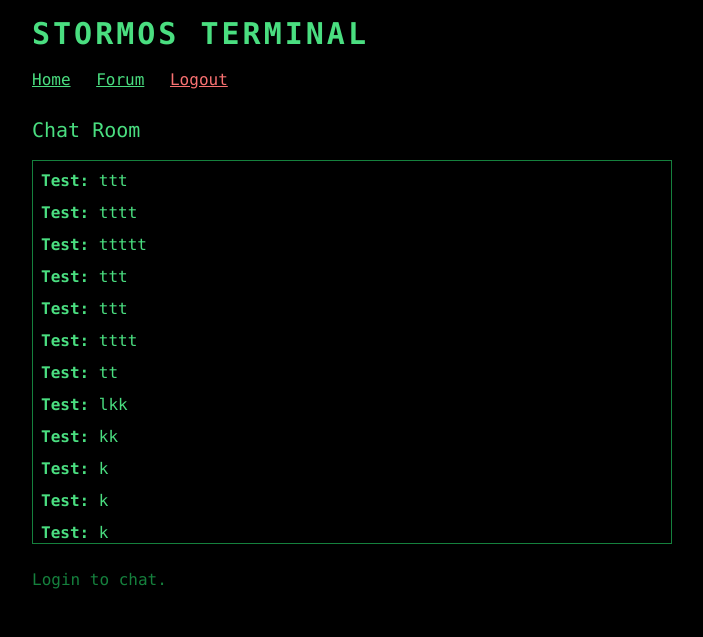
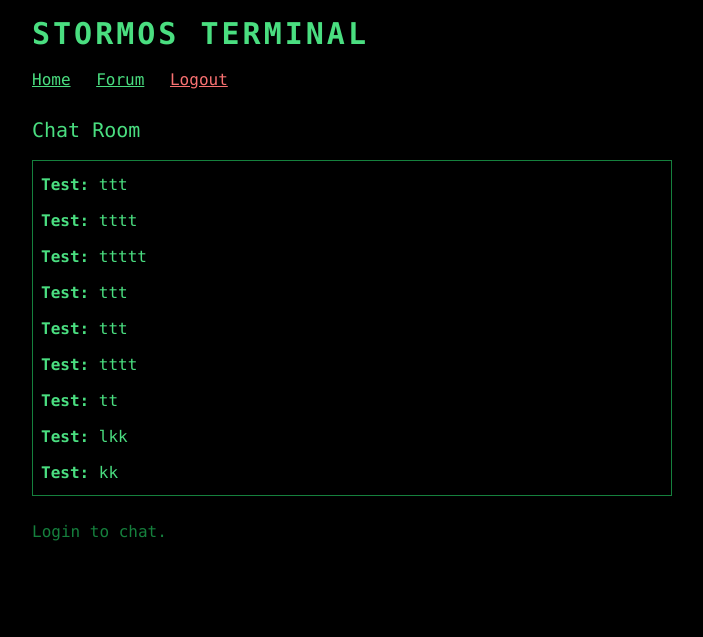
Before and after one commit to NomadWithoutAHome/ProjectStormosRevival, a FastAPI app: page /chat in a window 1280 px wide. Shown: the top 637 px of the page, without its empty margins (288-991 px from the left). Run offline with FastAPI, Linux system fonts and the light colour scheme; data comes from the database, SQL or seed files in the repository; both versions use the stored data as it was after the commit; some libraries are stand-ins or nearby versions.

Commit message:
fix chat

```diff
--- a/frontend/templates/chat.html
+++ b/frontend/templates/chat.html
@@ -1,15 +1,29 @@
 {% extends 'base.html' %}
 {% block title %}Chat{% endblock %}
 {% block content %}
+<style>
+  #chat-messages::-webkit-scrollbar {
+    width: 8px;
+    background: #111;
+  }
+  #chat-messages::-webkit-scrollbar-thumb {
+    background: #22c55e;
+    border-radius: 4px;
+  }
+  #chat-messages {
+    scrollbar-width: thin;
+    scrollbar-color: #22c55e #111;
+  }
+</style>
 <div class="mb-6">
     <a href="/" class="underline">Home</a>
     <a href="/forum" class="underline ml-4">Forum</a>
     <a href="/logout" class="underline text-red-400 ml-4">Logout</a>
 </div>
 <h2 class="text-xl mb-4">Chat Room</h2>
-<div id="chat-messages" class="mb-6 max-h-96 overflow-y-auto bg-black border border-green-700 p-2" style="min-height: 200px;">
+<div id="chat-messages" class="mb-6 h-[21rem] overflow-y-scroll bg-black border border-green-700 p-2" style="min-height: 200px;">
     {% for message in messages %}
-        <div class="mb-2">{{ message|safe }}</div>
+        <div class="mb-1 py-1">{{ message|safe }}</div>
     {% endfor %}
 </div>
 {% if user %}
@@ -22,7 +36,7 @@
     const chatMessages = document.getElementById('chat-messages');
     function appendMessage(msg) {
         const div = document.createElement('div');
-        div.className = 'mb-2';
+        div.className = 'mb-1 py-1';
         div.innerHTML = msg;
         chatMessages.appendChild(div);
         chatMessages.scrollTop = chatMessages.scrollHeight;
```
Also changed, not shown: forumchat.db.
